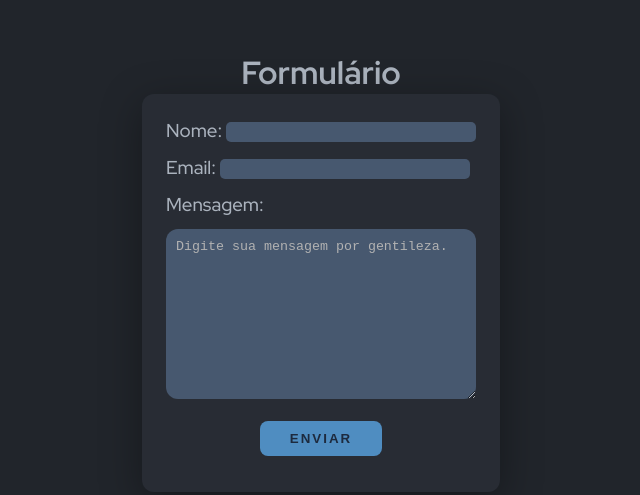
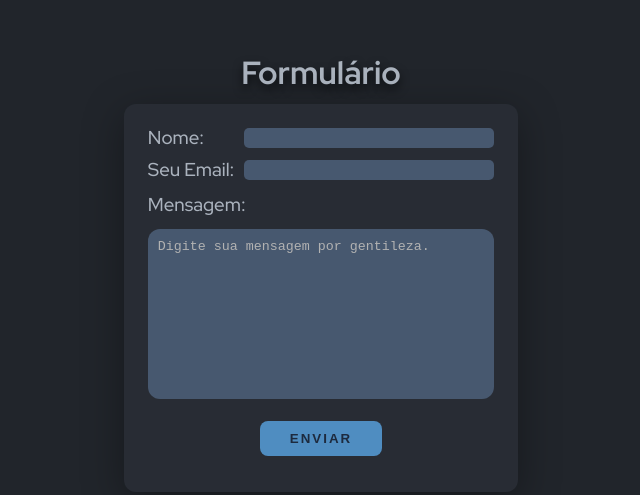
Before and after one commit to GabrielLicar/Formulario, a plain HTML site: page index.html in a window 1280 px wide. Shown: the part 129-624 px from the top of the page, without its empty margins (319-959 px from the left). Drawn offline with Linux system fonts and the light colour scheme.

Commit message:
alterei o css para ficar mais centralizado, o readme com imagens novas e limpar o form no javascript

```diff
--- a/app.js
+++ b/app.js
@@ -13,5 +13,10 @@ function enviar() {
   }else {
     msg.style.color = '#8CB65F'
     msg.innerText = "Bip Bop! Mensagem enviada com sucesso!";
+
+    // Limpar os campos após o envio
+    document.getElementById('nome').value = "";
+    document.getElementById('email').value = "";
+    document.getElementById('mensagem').value = "";
   }
 }
--- a/index.html
+++ b/index.html
@@ -12,12 +12,16 @@
     <h1>Formulário</h1>
     <div id="formulario">
       <form>
-        <p>Nome:
-        <input type="text" name="nome" id="nome"></p>
-        <p>
-          Email:
+        <div class="divs">
+          <p>Nome:</p>
+          <input type="text" name="nome" id="nome">
+        </div>
+
+        <div class="divs">
+          <p>Seu Email:</p>
           <input type="email" name="email" id="email">
-        </p>
+        </div>
+
         <p>Mensagem:</p>
         <textarea placeholder="Digite sua mensagem por gentileza." name="mensagem" id="mensagem" cols="30" rows="10"></textarea>
         <p id="botao"><button type="button" onclick="enviar()">Enviar</button></p>
--- a/style.css
+++ b/style.css
@@ -8,6 +8,11 @@
 body {
   background-color: #21252B;
   font-family: 'Red Hat Display', sans-serif;
+}
+
+h1 {
+  margin-bottom: 10px;
+  text-shadow: 0 5px 10px #000000a6;
 }
 
 #container {
@@ -41,6 +46,13 @@ form {
   gap: 12px;
 }
 
+.divs {
+  display: flex;
+  justify-content: space-between;
+  line-height: 19px;
+  gap: 10px;
+}
+
 input {
   height: 20px;
   width: 250px;
@@ -59,6 +71,7 @@ textarea {
   border-radius: 12px;
   color: white;
   padding: 10px;
+  resize: none;
 }
 
 textarea::placeholder{
```
Also changed, not shown: image/formulario.png (added), 1 other file.
